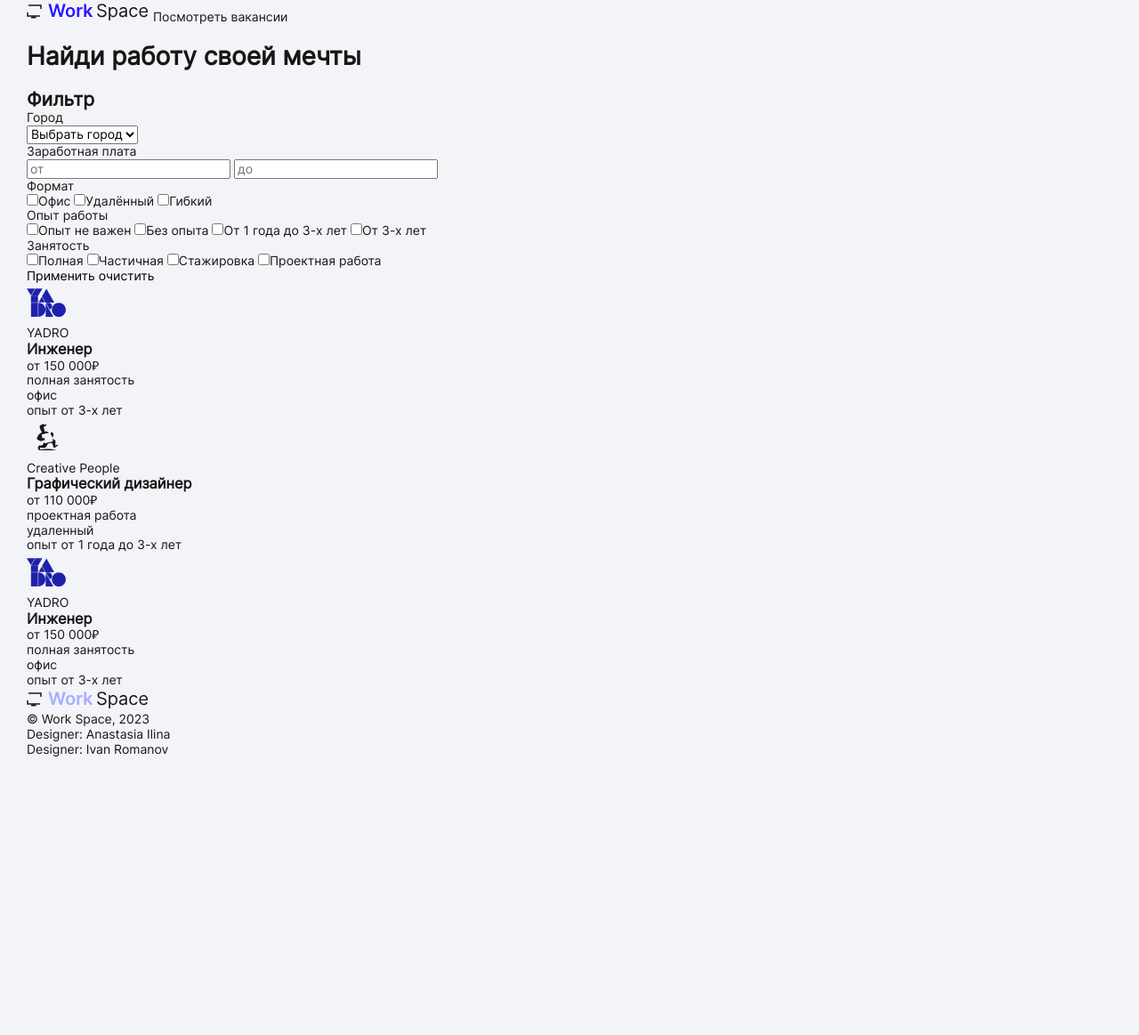
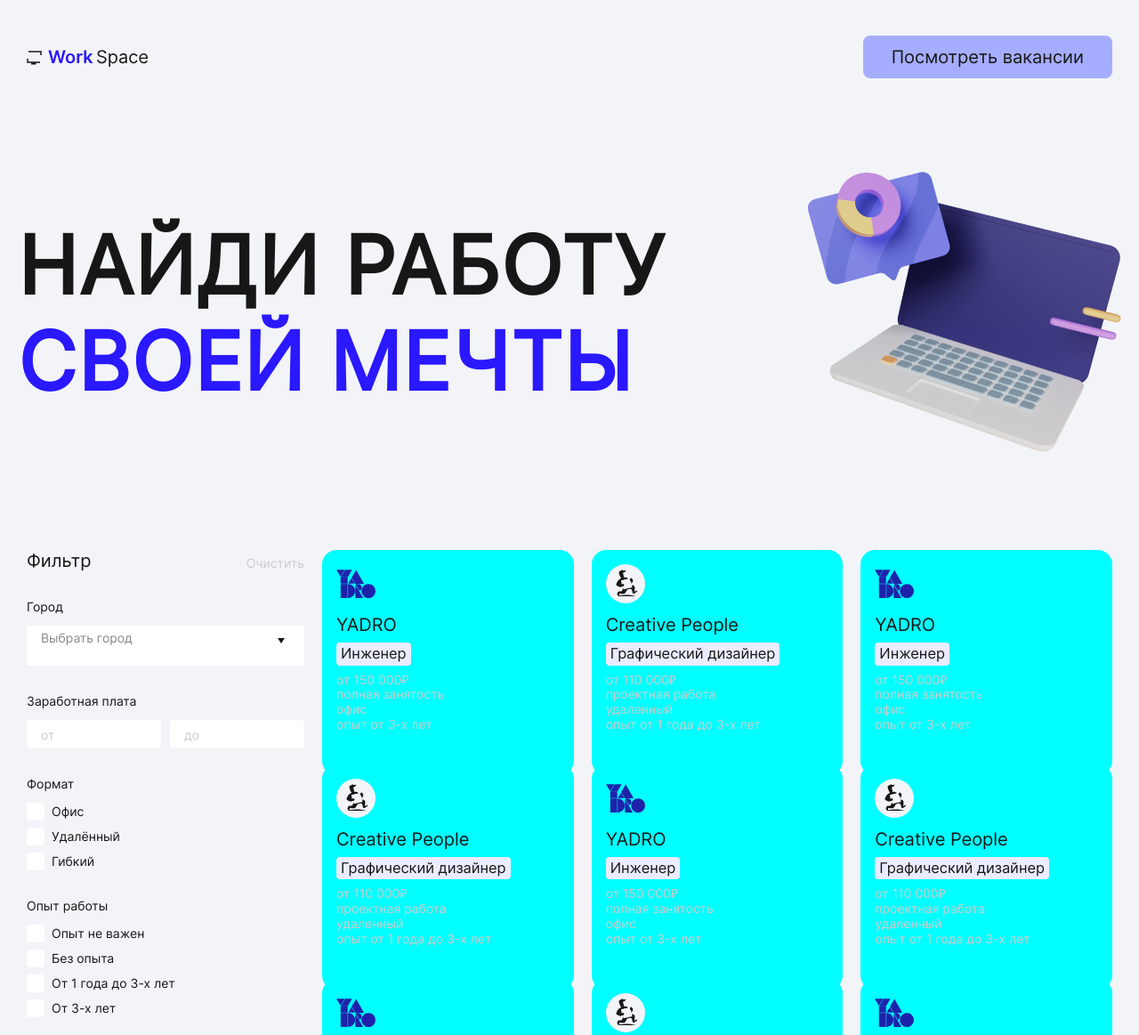
Before and after one commit to devExploitt/WorkSpace, a plain HTML site: page index.html in a window 1280 px wide. Shown: the top 1163 px of the page at 89% size. Before the commit the page ends 851 px from the top, so only its background shows below. Drawn offline with Linux system fonts and the light colour scheme.

Commit message:
init
при добавлении vacancy свойства height:100% карточки друг под другом слипаются, при добавлении choices__inner свойства min-height:32px ничего не происходит и padding:6px 16px перебивает свойство из choices.min.css:40 .choices[data-type*=select-one] .choices__inner {
>>     padding-bottom: 7.5px;
>> } , так же при нажатии на стрелочку блок choices__inner вываливается из фильтров и накладываетсяна 1 карточку

```diff
--- /dev/null
+++ b/css/cards.css
@@ -0,0 +1,5 @@
+.cards__list {
+    display: grid;
+    grid-template-columns: repeat(auto-fit, minmax(280px, 1fr));
+    gap: 20px;
+}
--- /dev/null
+++ b/css/checkbox.css
@@ -0,0 +1,47 @@
+.checkbox {
+    position: relative;
+    display: block;
+    line-height: 20px;
+    padding-left: 28px;
+}
+
+.checkbox__input {
+    -webkit-appearance: none;
+    -moz-appearance: none;
+    appearance: none;
+    position: absolute;
+    width: 20px;
+    height: 20px;
+    left: 0;
+    top: 0;
+    bottom: 0;
+    background-color: #fff;
+    border-radius: 4px;
+}
+
+.checkbox__input::after {
+    content: "";
+    position: absolute;
+    inset: 0;
+    display: block;
+    background: url(../img/check.svg) no-repeat center;
+    opacity: 0;
+    transition: opacity 200ms ease-in-out;
+}
+
+.checkbox__input:checked:after {
+    opacity: 1;
+}
+
+.checkbox__input:focus-visible {
+    outline: none;
+    box-shadow: 0px 2px 10px rgb(0, 0, 0, 0.25);
+}
+
+.checkbox__input:hover:not(:disabled) {
+    box-shadow: 0px 2px 10px rgb(166, 173, 255, 0.5);
+}
+
+.checkbox__input:disabled {
+    background-color: #ccc;
+}
--- /dev/null
+++ b/css/choices.css
@@ -0,0 +1,30 @@
+.choices {
+    width: 100%;
+}
+
+.choices__inner {
+    width: 280px;
+    background-color: #fff;
+    padding: 6px 16px;
+    min-height: 32px;
+    border: 0;
+}
+
+.choices__list--single {
+    padding: 0;
+}
+
+.choices[data-type*=select-one]::after {
+    width: 20px;
+    height: 20px;
+    background: url('../img/arrow.svg') no-repeat center/contain;
+    border: 0;
+    top: 6px;
+    right: 16px;
+    margin-top: 0;
+}
+
+.choices[data-type*=select-one].is-open::after {
+    transform: rotate(180deg);
+    margin-top: 0;
+}
--- /dev/null
+++ b/css/filter.css
@@ -0,0 +1,75 @@
+.filter {
+    position: relative;
+}
+
+.filter__title {
+    font-weight: 400;
+    font-size: 20px;
+    margin-bottom: 32px;
+}
+
+.filter__form {
+    display: flex;
+    flex-direction: column;
+    gap: 32px;
+}
+
+.filter__fieldset {
+    display: flex;
+    flex-direction: column;
+    align-items: start;
+}
+
+.filter__legend {
+    margin-bottom: 12px;
+}
+
+.filter__select {
+    width: 100%;
+    border-radius: 4px;
+    background: #FFF;
+}
+
+.filter__range {
+    display: flex;
+    align-items: center;
+    justify-content: space-between;
+    gap: 10px;
+}
+
+.filter__label:not(:last-child) {
+    margin-bottom: 8px;
+}
+
+.filter__input {
+    flex: 1 1 50%;
+    width: 100%;
+    padding: 0 16px;
+    height: 32px;
+    border: 0;
+    border-radius: 4px;
+    background: #FFF;
+}
+
+.filter__input::placeholder {
+    color: #CCC;
+}
+
+.filter__checkboxes {
+    display: flex;
+    flex-direction: column;
+    gap: 32px;
+}
+
+.filter__button {
+    border-radius: 4px;
+    background-color: #A6ADFF;
+    padding: 8px 24px;
+}
+
+.filter__reset {
+    color: #CCC;
+    position: absolute;
+    top: 7px;
+    right: 0;
+}
--- /dev/null
+++ b/css/footer.css
@@ -0,0 +1,30 @@
+.footer {
+    padding: 50px 0 40px;
+}
+.footer__container {
+    display: grid;
+    gap: 27px;
+    grid-template-areas:
+        "logo ."
+        "copyright contacts";
+}
+.footer__logo {
+    grid-area: logo;
+}
+.footer__copyright {
+    grid-area: copyright;
+}
+.footer__contacts {
+    grid-area: contacts;
+    justify-self: end;
+}
+.footer__contact {
+    min-width: 180px;
+    margin-bottom: 8px;
+}
+.footer__contact:last-child {
+    margin-bottom: 0;
+}
+.footer__link:hover {
+    color:brown;
+}
--- /dev/null
+++ b/css/header.css
@@ -0,0 +1,15 @@
+.header {
+    padding: 40px 0;
+}
+.header__container {
+    display: flex;
+    align-items: center;
+    justify-content: space-between;
+}
+
+.header__link {
+    padding: 12px 32px;
+    border-radius: 8px;
+    background-color: #A6ADFF;
+    font-size: 20px;
+}
--- /dev/null
+++ b/css/hero.css
@@ -0,0 +1,25 @@
+.hero {
+    padding: 60px 0 50px;
+}
+
+.hero__container {
+    position:relative;
+    padding: 57px 0;
+}
+
+.hero__container:after {
+    content: '';
+    position: absolute;
+    width: 431px;
+    height: 330px;
+    right: -39px;
+    top: 0;
+    background: url(../img/laptop.png) no-repeat center/contain;
+}
+
+.hero__title {
+    max-width: 780px;
+    font-size: 90px;
+    letter-spacing: 1.8px;
+    text-transform: uppercase;
+}
--- a/css/style.css
+++ b/css/style.css
@@ -75,3 +75,7 @@ fieldset {
     margin: 0 auto;
     padding: 0 var(--padding);
 }
+
+.blue-text {
+    color: #2A18FF;
+}
--- /dev/null
+++ b/css/vacancies.css
@@ -0,0 +1,17 @@
+.vacancies {
+    padding: 50px 0;
+}
+.vacancies__container {
+    display: flex;
+    align-items: start;
+    gap: 24px 20px;
+}
+.vacancies__filter-btn {
+    display:none;
+}
+.vacancies__filter {
+    flex: 0 0 280px;
+}
+.vacancies__cards {
+    flex-basis: 100%;
+}
--- /dev/null
+++ b/css/vacancy.css
@@ -0,0 +1,33 @@
+.vacancy {
+    border-radius: 16px;
+    background: aqua;
+    padding: 16px;
+    height: 100%;
+    cursor: pointer;
+}
+
+.vacancy__img {
+    max-height: 44px;
+    margin-bottom: 12px;
+    display: block;
+}
+
+
+.vacancy__company {
+    font-size: 20px;
+    margin-bottom: 8px;
+}
+
+.vacancy__title {
+    display: inline-block;
+    font-style: 14px;
+    font-weight: 400;
+    padding: 3px 5px;
+    border-radius: 4px;
+    background-color: #EAECFF;
+    margin-bottom: 8px;
+}
+
+.vacancy__field {
+    color: #CCC;
+}
--- /dev/null
+++ b/index.css
@@ -0,0 +1,13 @@
+@import 'css/normalize.css';
+@import 'css/choices.min.css';
+@import 'css/style.css';
+
+@import 'css/header.css';
+@import 'css/hero.css';
+@import 'css/vacancies.css';
+@import 'css/filter.css';
+@import 'css/choices.css';
+@import 'css/checkbox.css';
+@import 'css/cards.css';
+@import 'css/vacancy.css';
+@import 'css/footer.css';
--- a/index.html
+++ b/index.html
@@ -4,8 +4,11 @@
   <meta charset="UTF-8">
   <meta name="viewport" content="width=device-width, initial-scale=1.0">
   <title>Workspace</title>
-  <link rel="stylesheet" href="css/style.css">
-  <link rel="stylesheet" href="css/normalize.css">
+
+  <link rel="stylesheet" href="index.css">
+
+  <script src="js/choices.min.js" defer></script>
+  <script src="js/script.js" defer></script>
 </head>
 <body>
   <header class="header">
@@ -27,6 +30,8 @@
 
     <div class="vacancies" id="vacancies">
       <div class="container vacancies__container">
+        <button class="vacancies__filter-btn">Фильтр</button>
+
         <section class="vacancies__filter filter">
           <h2 class="filter__title">Фильтр</h2>
 
@@ -56,7 +61,7 @@
 
             <div class="filter__checkboxes">
               <fieldset class="filter__fieldset">
-                <legend>Формат</legend>
+                <legend  class="filter__legend">Формат</legend>
 
                 <label class="filter__label checkbox">
                   <input type="checkbox" class="checkbox__input" name="format" value="Офис">Офис
@@ -113,7 +118,7 @@
             <div class="filter__buttons">
               <button class="filter__button" type="submit">Применить</button>
 
-              <button class="filter__reset" type="reset">очистить</button>
+              <button class="filter__reset" type="reset">Очистить</button>
             </div>
           </form>
         </section>
@@ -122,6 +127,102 @@
             <h2 class="cards__title visually-hidden">Список вакансий</h2>
 
             <ul class="cards__list">
+              <li class="cards__item">
+                <article class="vacancy" tabindex="0">
+                  <img src="img/yadro.svg" alt="Логотип компании Yadro" class="vacancy__img">
+
+                  <p class="vacancy__company">YADRO</p>
+
+                  <h3 class="vacancy__title">Инженер</h3>
+                  <ul class="vacancy__fields">
+                    <li class="vacancy__field">от 150 000₽</li>
+                    <li class="vacancy__field">полная занятость</li>
+                    <li class="vacancy__field">офис</li>
+                    <li class="vacancy__field">опыт от 3-х лет</li>
+                  </ul>
+                </article>
+              </li>
+
+              <li class="cards__item">
+                <article class="vacancy" tabindex="0">
+                  <img src="img/creative_people.svg" alt="Логотип компании Creative People" class="vacancy__img">
+
+                  <p class="vacancy__company">Creative People</p>
+
+                  <h3 class="vacancy__title">Графический дизайнер</h3>
+                  <ul class="vacancy__fields">
+                    <li class="vacancy__field">от 110 000₽</li>
+                    <li class="vacancy__field">проектная работа</li>
+                    <li class="vacancy__field">удаленный</li>
+                    <li class="vacancy__field">опыт от 1 года до 3-х лет</li>
+                  </ul>
+                </article>
+              </li>
+
+              <li class="cards__item">
+                <article class="vacancy" tabindex="0">
+                  <img src="img/yadro.svg" alt="Логотип компании Yadro" class="vacancy__img">
+
+                  <p class="vacancy__company">YADRO</p>
+
+                  <h3 class="vacancy__title">Инженер</h3>
+                  <ul class="vacancy__fields">
+                    <li class="vacancy__field">от 150 000₽</li>
+                    <li class="vacancy__field">полная занятость</li>
+                    <li class="vacancy__field">офис</li>
+                    <li class="vacancy__field">опыт от 3-х лет</li>
+                  </ul>
+                </article>
+              </li>
+
+              <li class="cards__item">
+                <article class="vacancy" tabindex="0">
+                  <img src="img/creative_people.svg" alt="Логотип компании Creative People" class="vacancy__img">
+
+                  <p class="vacancy__company">Creative People</p>
+
+                  <h3 class="vacancy__title">Графический дизайнер</h3>
+                  <ul class="vacancy__fields">
+                    <li class="vacancy__field">от 110 000₽</li>
+                    <li class="vacancy__field">проектная работа</li>
+                    <li class="vacancy__field">удаленный</li>
+                    <li class="vacancy__field">опыт от 1 года до 3-х лет</li>
+                  </ul>
+                </article>
+              </li>
+
+              <li class="cards__item">
+                <article class="vacancy" tabindex="0">
+                  <img src="img/yadro.svg" alt="Логотип компании Yadro" class="vacancy__img">
+
+                  <p class="vacancy__company">YADRO</p>
+
+                  <h3 class="vacancy__title">Инженер</h3>
+                  <ul class="vacancy__fields">
+                    <li class="vacancy__field">от 150 000₽</li>
+                    <li class="vacancy__field">полная занятость</li>
+                    <li class="vacancy__field">офис</li>
+                    <li class="vacancy__field">опыт от 3-х лет</li>
+                  </ul>
+                </article>
+              </li>
+
+              <li class="cards__item">
+                <article class="vacancy" tabindex="0">
+                  <img src="img/creative_people.svg" alt="Логотип компании Creative People" class="vacancy__img">
+
+                  <p class="vacancy__company">Creative People</p>
+
+                  <h3 class="vacancy__title">Графический дизайнер</h3>
+                  <ul class="vacancy__fields">
+                    <li class="vacancy__field">от 110 000₽</li>
+                    <li class="vacancy__field">проектная работа</li>
+                    <li class="vacancy__field">удаленный</li>
+                    <li class="vacancy__field">опыт от 1 года до 3-х лет</li>
+                  </ul>
+                </article>
+              </li>
+
               <li class="cards__item">
                 <article class="vacancy" tabindex="0">
                   <img src="img/yadro.svg" alt="Логотип компании Yadro" class="vacancy__img">
@@ -188,7 +289,7 @@
         </li>
 
         <li class="footer__contact">
-          Designer: <a href="#" class="footer__link">Ivan Romanov</a>
+          Developer: <a href="#" class="footer__link">Ivan Romanov</a>
         </li>
       </ul>
     </div>
--- /dev/null
+++ b/js/script.js
@@ -0,0 +1,5 @@
+const citySelect = document.querySelector("#city");
+const cityChoices = new Choices(citySelect, {
+    searchEnabled: false,
+    itemSelectText: "",
+});
```
Also changed, not shown: css/choices.min.css (added), css/index.css (added), css/normalize.css, img/arrow.svg (added), img/check.svg (added), img/laptop.png (added), js/choices.min.js (added).
